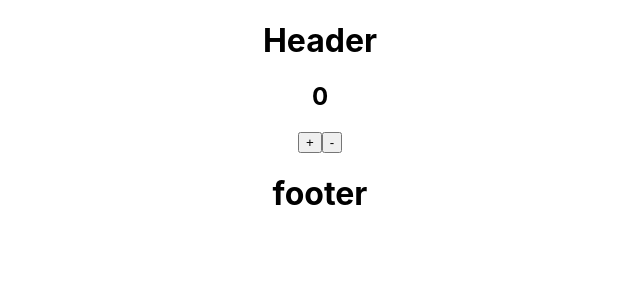
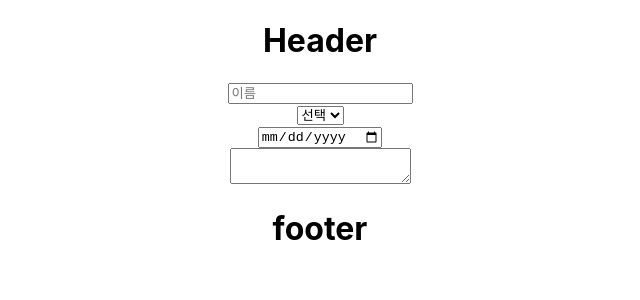
Before and after one commit to klmin/react-study, a React (Create React App) app: page / in a window 1280 px wide. Shown: the top 300 px of the page, without its empty margins (320-960 px from the left). Built offline with nearby package versions, Linux system fonts and the light colour scheme.

Commit message:
feat: Add examples for using spread operator in React useState

```diff
--- a/src/components/Body.js
+++ b/src/components/Body.js
@@ -3,21 +3,40 @@ import { useState } from "react";
 
 const Body = () => {
 
-    const [count, setCount] = useState(0);
+    console.log("update");
 
-    const onIncrease = () => {
-        setCount(count+1);
-    }
+    const [state, setState] = useState({
+        name:"",
+        gender:"",
+        birth:"",
+        bio:""
+    });
 
-    const onDecrease = () => {
-        setCount(count-1);
-    }
+    const handleOnChange = (e) => {
+        setState({
+            ...state,
+            [e.target.name]: e.target.value
+        });
+    };
 
     return(
         <div>
-            <h2>{count}</h2>
-            <button onClick={onIncrease}>+</button>
-            <button onClick={onDecrease}>-</button>
+            <div>
+                <input name="name" value={state.name} onChange={handleOnChange} placeholder="이름"/>
+            </div>
+            <div>
+                <select name="genrer" value={state.gender} onChange={handleOnChange}>
+                    <option key={""}>선택</option>
+                    <option key={"남성"}>남성</option>
+                    <option key={"여성"}>여성</option>
+                </select>
+            </div>
+            <div>
+                <input type="date" name="birth" value={state.birth} onChange={handleOnChange} />
+            </div>
+            <div>
+                <textarea name="bio" value={state.bio} onChange={handleOnChange} />
+            </div>
         </div>
     );
 
```
